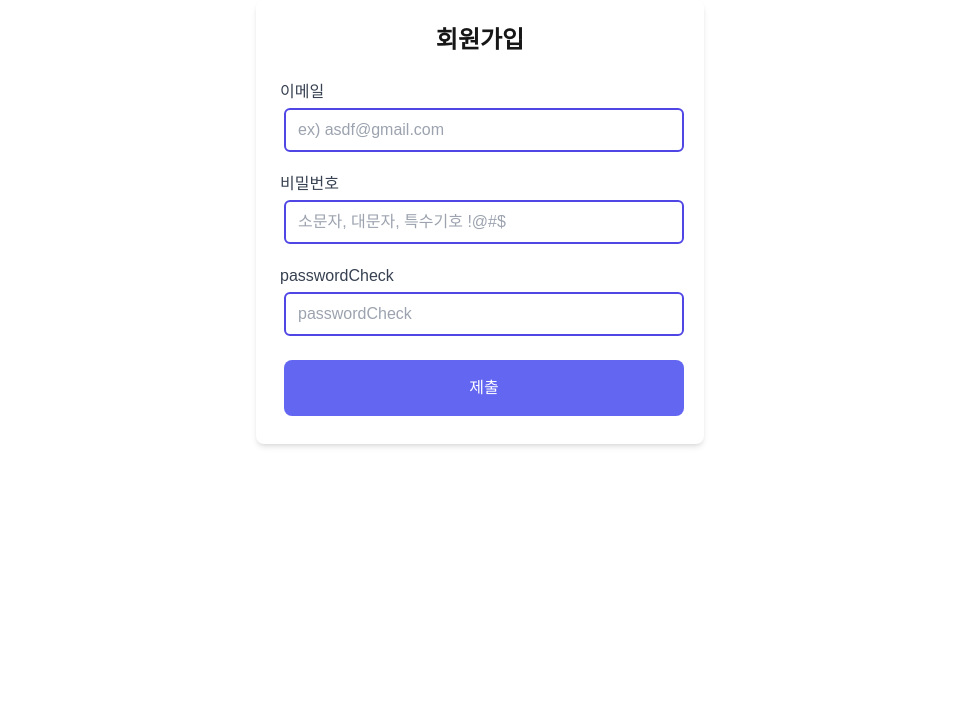
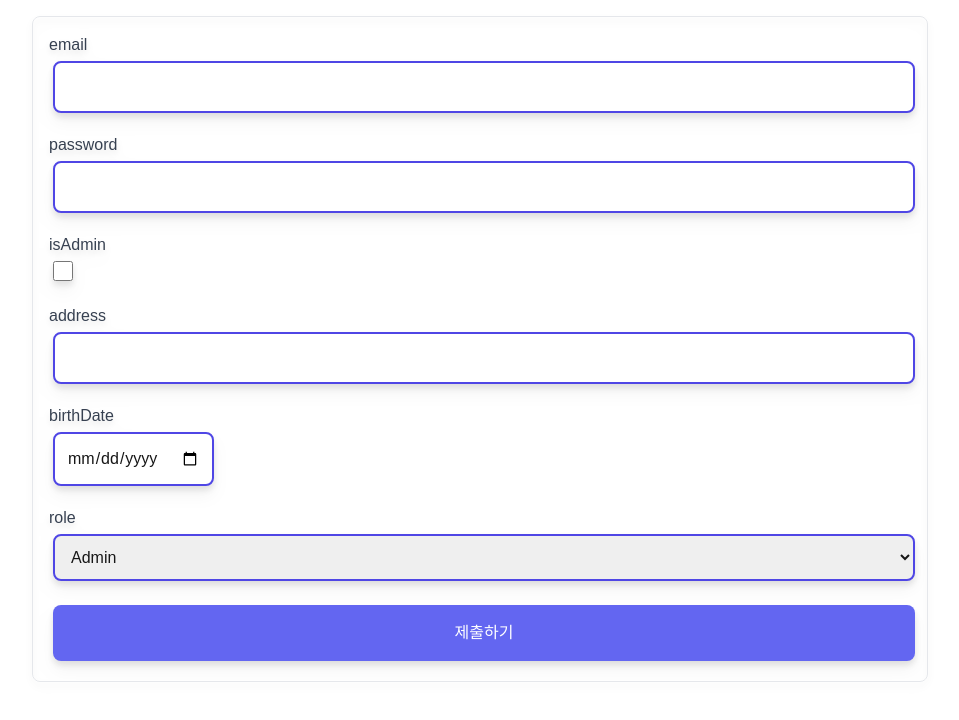
Before and after one commit to MinKonKim/Reservation-Management-System, a Next.js app: page /auth/signup in a window 1280 px wide. Shown: the top 720 px of the page, without its empty margins (160-1119 px from the left). Built offline with nearby package versions, Linux system fonts and the light colour scheme.

Commit message:
update: form 컴포넌트 최적화

```diff
--- a/package.json
+++ b/package.json
@@ -10,6 +10,7 @@
   },
   "dependencies": {
     "@firebase/firestore": "^4.7.2",
+    "@hookform/resolvers": "^3.9.0",
     "axios": "^1.7.7",
     "book_app": "file:",
     "firebase": "^10.13.2",
--- /dev/null
+++ b/src/app/auth/layout.tsx
@@ -0,0 +1,15 @@
+import React, { ReactNode } from "react";
+interface AuthLayoutProps {
+  children: ReactNode;
+}
+const AuthLayout = ({ children }: AuthLayoutProps) => {
+  return (
+    <div className="flex items-center justify-center mt-4 h-full">
+      <div className="border p-4 rounded-lg drop-shadow-lg w-[70vw]">
+        {children}
+      </div>
+    </div>
+  );
+};
+
+export default AuthLayout;
--- a/src/app/auth/signup/page.tsx
+++ b/src/app/auth/signup/page.tsx
@@ -1,72 +1,16 @@
 "use client";
-import Form from "@/components/FormComponent";
-import { FormType } from "@/types/FormType";
-import axios from "axios";
-import { useRouter } from "next/navigation";
-import { useState } from "react";
-
+import AutoForm from "@/components/FormComponent";
 const SignupPage = () => {
-  const router = useRouter();
-  const [step, setStep] = useState(1);
-  const [error, setError] = useState<string | null>(null);
-  const [basicInfo, setBasicInfo] = useState<FormType>({
-    email: "",
-    password: "",
-    passwordCheck: "",
-  });
-  const [additionalInfo, setAdditionalInfo] = useState<FormType>({
-    name: "",
-    address: "",
-    phoneNumber: "",
+  const basicInfo = {
+    email: "example@example.com",
+    password: "password123",
     isAdmin: false,
-  });
-
-  const goNextStep = () => {
-    if (basicInfo.password !== basicInfo.passwordCheck) {
-      setError("비밀번호가 일치하지 않습니다.");
-      return;
-    }
-    setStep(2);
+    address: "123 Main St",
+    birthDate: new Date(),
+    role: ["Admin", "User", "Guest"],
   };
 
-  const handleSignup = async () => {
-    const { data: userCredential } = await axios.post("/api/auth/signup", {
-      email: basicInfo.email,
-      password: basicInfo.password,
-    });
-
-    if (!userCredential) {
-      setError("유저 기본정보를 저장하지 못함.");
-    }
-
-    await axios.post("/api/auth/user", {
-      id: userCredential.uid,
-      ...basicInfo,
-      ...additionalInfo,
-    });
-
-    router.push("/user/profile");
-  };
-
-  return (
-    <>
-      {step === 1 ? (
-        <Form
-          handleSubmit={goNextStep}
-          formData={basicInfo}
-          setFormData={setBasicInfo}
-        />
-      ) : (
-        <Form
-          handleSubmit={handleSignup}
-          formData={additionalInfo}
-          setFormData={setAdditionalInfo}
-        />
-      )}
-
-      {error && <p className="color-red">{error}</p>}
-    </>
-  );
+  return <AutoForm fields={basicInfo} />;
 };
 
 export default SignupPage;
--- a/src/components/FormComponent/Form.tsx
+++ b/src/components/FormComponent/Form.tsx
@@ -1,54 +1,83 @@
-import { FormType } from "@/types/FormType";
-import { useEffect, useRef } from "react";
+import { useForm } from "react-hook-form";
+import { z } from "zod";
+import { zodResolver } from "@hookform/resolvers/zod";
+import React from "react";
+import { FormFields } from "@/types/FormType";
+import Input from "../InputComponent/Input";
 import Button from "../ButtonComponent";
-import InputFeild from "./InputField";
+import Select from "../SelectComponet";
 
-interface FormProps {
-  handleSubmit: () => void;
-  formData: FormType;
-  setFormData: React.Dispatch<React.SetStateAction<FormType>>;
+interface AutoFormProps {
+  fields: FormFields;
 }
 
-const Form = ({ handleSubmit, formData, setFormData }: FormProps) => {
-  const errorRef = useRef<string | null>("");
+// Zod 스키마 생성 함수
+const generateZodSchema = (fields: FormFields) => {
+  // eslint-disable-next-line @typescript-eslint/no-explicit-any
+  const schema: { [key: string]: any } = {};
 
-  useEffect(() => {
-    console.log(formData);
-  }, []);
+  for (const key in fields) {
+    if (typeof fields[key] === "string") {
+      schema[key] = z.string().min(1, `${key}은 필수 항목입니다.`);
+    } else if (typeof fields[key] === "boolean") {
+      schema[key] = z.boolean();
+    } else if (typeof fields[key] === "number") {
+      schema[key] = z.number().min(1, `${key}는 유효한 숫자여야 합니다.`);
+    } else if (fields[key] instanceof Date) {
+      schema[key] = z.coerce.date().refine((date) => date <= new Date(), {
+        message: `${key}는 오늘 이전의 날짜여야 합니다.`,
+      });
+    } else if (Array.isArray(fields[key])) {
+      schema[key] = z.enum(fields[key] as [string, ...string[]]);
+    }
+  }
 
-  const handleChange = (e: React.ChangeEvent<HTMLInputElement>) => {
-    const { name, value } = e.target as HTMLInputElement;
-    // name이 formData의 키로 존재하는지 확인
-    if (name in formData) {
-      setFormData((prevData) => ({
-        ...prevData,
-        [name]: value,
-      }));
-    }
+  return z.object(schema);
+};
+
+// 폼 컴포넌트
+const AutoForm: React.FC<AutoFormProps> = ({ fields }) => {
+  const schema = generateZodSchema(fields);
+  const {
+    register,
+    handleSubmit,
+    formState: { errors },
+  } = useForm({
+    resolver: zodResolver(schema),
+  });
+
+  const onSubmit = (data: FormFields) => {
+    console.log("폼 제출 데이터:", data);
   };
 
   return (
-    <div className="max-w-md mx-auto bg-white p-6 rounded-lg shadow-md">
-      <h2 className="text-2xl font-bold mb-6 text-center">회원가입</h2>
-      {Object.keys(formData).map((key) => (
-        <InputFeild
-          key={key}
-          label={key}
-          name={key} // name도 key로 설정하여 handleChange에서 구분
-          type={formData[key] as string} // 기본적으로 type을 "text"로 설정 (필요시 다르게 설정 가능)
-          value={formData[key] as string} // value는 data 객체에서 가져옴
-          onChange={handleChange}
-        />
+    <form onSubmit={handleSubmit(onSubmit)}>
+      {Object.keys(fields).map((key) => (
+        <div className="mb-4" key={key}>
+          <label className="block text-gray-700">{key}</label>
+          {typeof fields[key] === "string" ? (
+            <Input {...register(key)} type="text" isFull />
+          ) : typeof fields[key] === "boolean" ? (
+            <Input {...register(key)} type="checkbox" />
+          ) : typeof fields[key] === "number" ? (
+            <Input {...register(key)} type="number" />
+          ) : fields[key] instanceof Date ? (
+            <Input {...register(key)} type="date" />
+          ) : Array.isArray(fields[key]) ? (
+            <Select
+              {...register(key)}
+              options={fields[key] as string[]}
+              isFull
+            />
+          ) : null}
+          {errors[key] && <p>{errors[key]?.message as string}</p>}
+        </div>
       ))}
-      <Button onClick={handleSubmit} isFull>
-        제출
+      <Button type="submit" isFull>
+        제출하기
       </Button>
-
-      {errorRef.current && (
-        <p className="text-red-500 mt-4 text-center">{errorRef.current}</p>
-      )}
-    </div>
+    </form>
   );
 };
 
-export default Form;
+export default AutoForm;
--- a/src/components/InputComponent/Input.tsx
+++ b/src/components/InputComponent/Input.tsx
@@ -1,15 +1,26 @@
 import React, { forwardRef } from "react";
 
 // React.InputHTMLAttributes를 사용하여 기본 input 속성을 모두 포함
-interface InputProps extends React.InputHTMLAttributes<HTMLInputElement> {}
+interface InputProps extends React.InputHTMLAttributes<HTMLInputElement> {
+  isFull?: boolean;
+}
 
 const Input = forwardRef<HTMLInputElement, InputProps>(
-  ({ type = "text", className = "", ...props }, ref) => {
+  ({ type = "text", className = "", isFull = false, ...props }, ref) => {
+    const baseStyles = "p-3 m-1 border-solid border-2 rounded-lg";
+    const fullWidthStyle = isFull ? "w-full" : "";
+
+    // type에 따른 스타일 조건부 지정
+    const typeStyles =
+      type === "checkbox"
+        ? "w-5 h-5 accent-indigo-600 cursor-pointer" // 체크박스 스타일링
+        : "border-indigo-600";
+
     return (
       <input
         type={type}
         ref={ref}
-        className={`p-3 m-1 border-solid border-2 border-indigo-600 rounded-lg ${className}`}
+        className={`${baseStyles} ${typeStyles} ${fullWidthStyle} ${className}`}
         {...props} // 나머지 props 전달
       />
     );
--- /dev/null
+++ b/src/components/SelectComponet/Select.tsx
@@ -0,0 +1,31 @@
+import React, { forwardRef } from "react";
+
+// Select 컴포넌트에 사용할 기본 props 정의
+interface SelectProps extends React.SelectHTMLAttributes<HTMLSelectElement> {
+  options: string[];
+  isFull?: boolean;
+}
+
+const Select = forwardRef<HTMLSelectElement, SelectProps>(
+  ({ options, className = "", isFull = false, ...props }, ref) => {
+    return (
+      <select
+        ref={ref}
+        className={`p-3 m-1 border-solid border-2 border-indigo-600 rounded-lg ${
+          isFull ? "w-full" : ""
+        } ${className} cursor-pointer`}
+        {...props}
+      >
+        {options.map((option) => (
+          <option key={option} value={option}>
+            {option}
+          </option>
+        ))}
+      </select>
+    );
+  }
+);
+
+Select.displayName = "Select";
+
+export default Select;
--- /dev/null
+++ b/src/components/SelectComponet/index.ts
@@ -0,0 +1 @@
+export { default } from "./Select";
--- a/src/types/FormType.ts
+++ b/src/types/FormType.ts
@@ -1,3 +1,3 @@
-export interface FormType {
-  [key: string]: string | boolean;
-}
+export type FormFields = {
+  [key: string]: string | boolean | number | Date | string[];
+};
```
Also changed, not shown: 1 other file (tests, documents, lock files or other folders).
